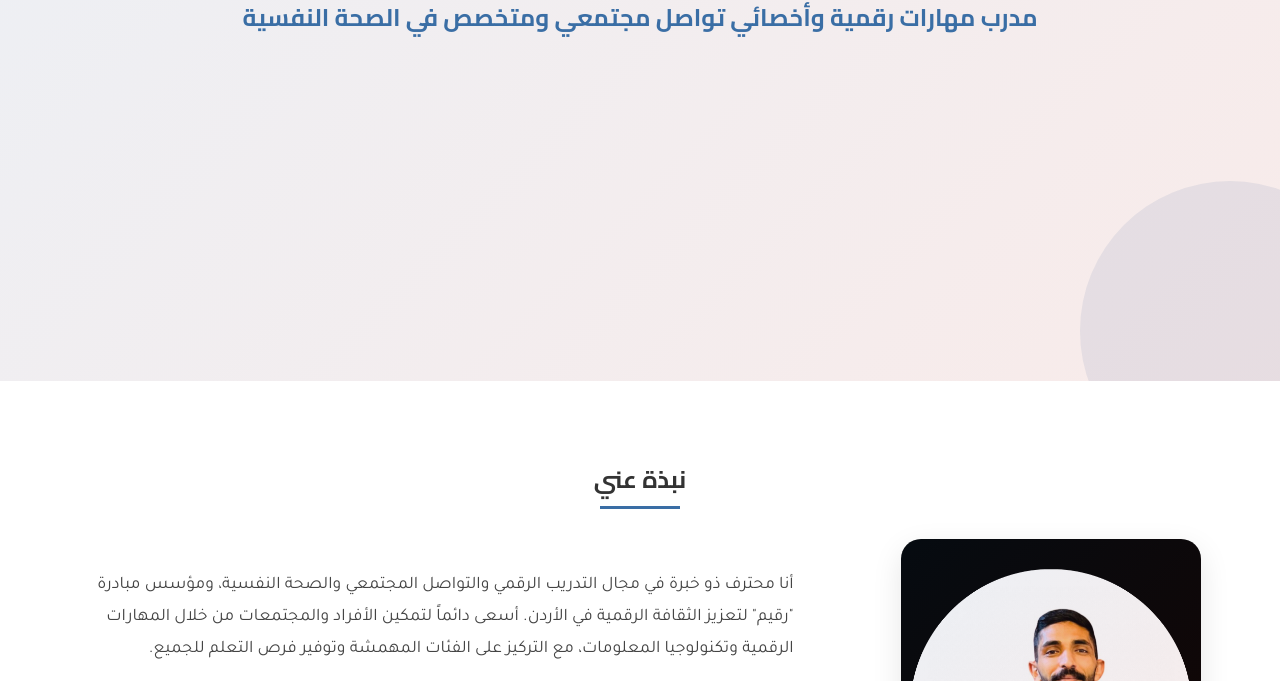
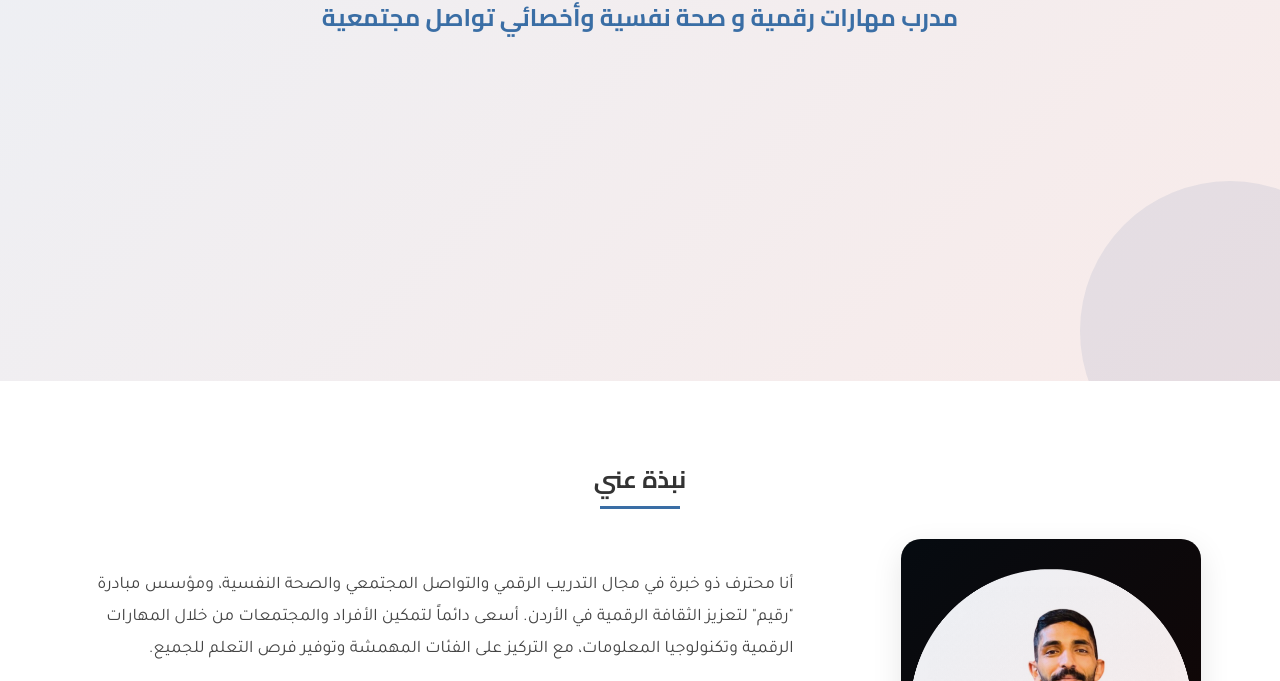
Before and after one commit to baderhusban/Badercv, a plain HTML site: page index.html in a window 1280 px wide. Shown: the part 419-1100 px from the top of the page. Drawn offline with Linux system fonts and the light colour scheme.

Commit message:
Update index.html

```diff
--- a/index.html
+++ b/index.html
@@ -889,7 +889,7 @@
     <section id="home" class="hero">
         <div class="container hero-content">
             <h1 class="hero-title">بدر الحسبان</h1>
-            <h2 class="hero-subtitle">مدرب مهارات رقمية وأخصائي تواصل مجتمعي ومتخصص في الصحة النفسية</h2>
+            <h2 class="hero-subtitle">مدرب مهارات رقمية و صحة نفسية وأخصائي تواصل مجتمعية</h2>
 
         </div>
     </section>
```
